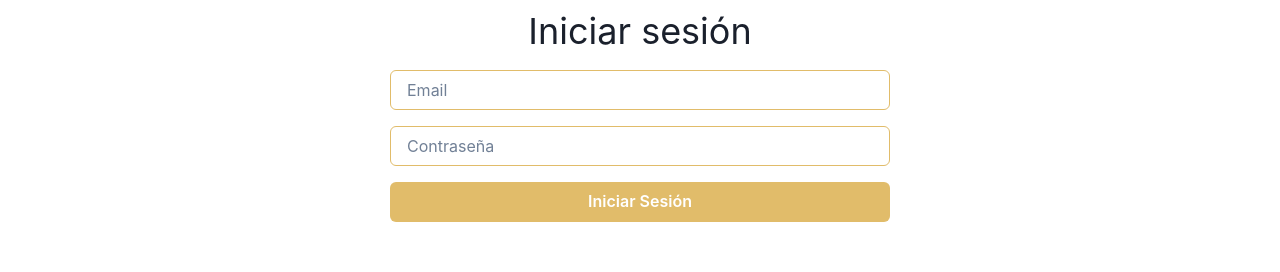
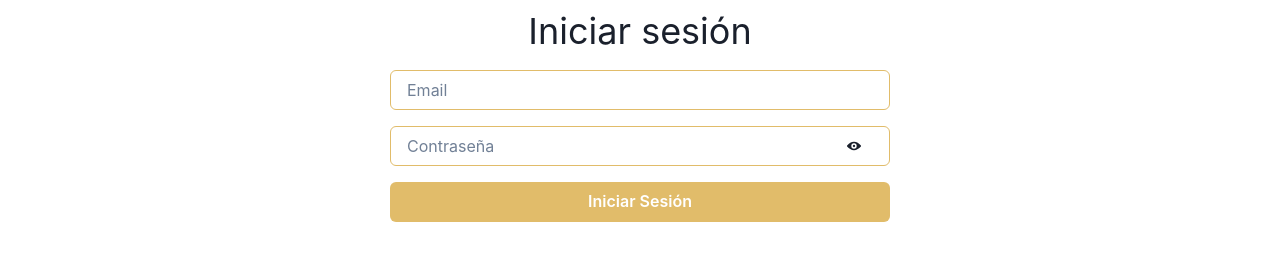
Before and after one commit to Julietabachur/frontFinal, a React (Vite) app in the folder frontend-integrador/: page /login in a window 1280 px wide. Shown: the part 164-436 px from the top of the page. Built offline with nearby package versions, Linux system fonts and the light colour scheme; no server answers; a web font is replaced by a local one.

Commit message:
cambiando login con react hook form y validaciones

```diff
--- a/frontend-integrador/src/components/pages/login/Login.jsx
+++ b/frontend-integrador/src/components/pages/login/Login.jsx
@@ -1,154 +1,72 @@
-import React, { useState, useEffect } from "react";
+import React, { useEffect, useState } from "react";
 import {
   Box,
   Input,
   Button,
   Stack,
-  VStack,
   Flex,
   Alert,
   AlertIcon,
   Text,
-  AlertDescription,
+  FormControl,
+  FormErrorMessage,
+  InputGroup,
+  InputRightElement,
 } from "@chakra-ui/react";
+import { ViewIcon, ViewOffIcon } from "@chakra-ui/icons";
 import axios from "axios";
 import { useNavigate } from "react-router-dom";
+import { useForm } from "react-hook-form";
 import { useProductContext } from "../home/Global.context";
 
 const authUrl = import.meta.env.VITE_AUTH_URL;
+const emailRegex = /^[\w-]+(\.[\w-]+)*@([\w-]+\.)+[a-zA-Z]{2,7}$/;
 
 const Login = () => {
-  const [email, setEmail] = useState("");
-  const [password, setPassword] = useState("");
+  const navigate = useNavigate();
   const [invalidCredentials, setInvalidCredentials] = useState(false);
   const [showAlert, setShowAlert] = useState(false);
-  const navigate = useNavigate();
-  const [media, setMedia] = useState(false);
   const { isSignIn, setIsSignIn } = useProductContext();
   const MIN_DESKTOP_WIDTH = 768;
+  const [media, setMedia] = useState(window.innerWidth < MIN_DESKTOP_WIDTH);
+  const [showPassword, setShowPassword] = useState(false);
 
-  // Efecto para suscribirse al evento de redimensionamiento de la ventana
+  const {
+    register,
+    handleSubmit,
+    setError,
+    clearErrors,
+    formState: { errors },
+  } = useForm();
+
+  const togglePasswordVisibility = () => setShowPassword(!showPassword);
+
+  // Resizing effect
   useEffect(() => {
     const handleResize = () => {
-      if (window.innerWidth < MIN_DESKTOP_WIDTH) {
-        setMedia(true);
-      } else {
-        setMedia(false);
-      }
+      setMedia(window.innerWidth < MIN_DESKTOP_WIDTH);
     };
-    if (window.innerWidth < MIN_DESKTOP_WIDTH) {
-      setMedia(true);
-    } else {
-      setMedia(false);
-    }
+    window.addEventListener("resize", handleResize);
+    return () => window.removeEventListener("resize", handleResize);
+  }, []);
 
-    window.addEventListener("resize", handleResize);
-
-    // Limpieza del event listener cuando el componente se desmonta
-    return () => {
-      window.removeEventListener("resize", handleResize);
-    };
-  }, [window.innerWidth]);
-
-  //confirma si riskkojkt existe es que la pesona ya esta registrado y si no va a home
-  const token = JSON.parse(localStorage.getItem("riskkojwt"));
-  //console.log(token)
-
-  const GETME_URL = import.meta.env.VITE_GETME_URL;
-
-  const getUsername = async (token) => {
+  const onSubmit = async (data) => {
     try {
-      const response = await axios.get(GETME_URL, {
-        headers: {
-          "Content-Type": "application/json",
-          Authorization: `Bearer ${token}`,
-        },
-      });
-
-      //console.log(response);
-      console.log("Username Verified: ", response.data.isVerified);
-
-      if (response) {
-        if (response.data.isVerified === "true") {
-          navigate("/");
-        } else {
-          //navigate("/verify");
-        }
-      } else {
-        localStorage.removeItem("riskkojwt");
+      const response = await axios.post(`${authUrl}/login`, data);
+      if (response.status === 200) {
+        setIsSignIn(false);
+        localStorage.setItem("riskkojwt", JSON.stringify(response.data.token));
+        navigate(
+          response.data.isVerified === "true"
+            ? "/"
+            : `/verifyReg?mailToken=${response.data.verifyToken}`
+        );
       }
     } catch (error) {
-      console.error("Fetch error:", error);
-    }
-  };
-
-  useEffect(() => {
-    if (token) {
-      getUsername(token);
-    }
-  }, []);
-
-  const handleLogin = async (e) => {
-    e.preventDefault();
-
-    try {
-      const response = await axios.post(`${authUrl}/login`, {
-        email,
-        password,
-      });
-
-      if (response.status === 200) {
-        // Inicio de sesión exitoso, guarda token y redirección a la página home
-        setIsSignIn(false);
-        localStorage.setItem("riskkojwt", JSON.stringify(response.data.token));
-
-        //console.log("logueado")
-        //console.log(response.data)
-
-        //console.log("HandleLogin Verified: ", response.data.isVerified);
-
-        if (response.data.isVerified === "true") {
-          console.log("Usuario verificado");
-
-          let isAdmin = false;
-
-          response.data.roles.forEach((rol) => {
-            if (rol === "ADMIN") {
-              isAdmin = true;
-            }
-          });
-
-          if (isAdmin) {
-            navigate("/");
-            // navigate("/admin"); // esta opcion permite direccionar al panel administrador si detecta ese rol.
+      if (error.response && error.response.status === 400) {
+        setInvalidCredentials(true);
+        setShowAlert(true);
       } else {
-            navigate("/");
-          }
-        } else {
-          console.log("Usuario no verificado");
-          //console.log(response.data.verifyToken);
-          const verifyUrl = "/verifyReg?mailToken=" + response.data.verifyToken;
-          navigate(verifyUrl);
-        }
-
-        //window.location.reload()
-      } else {
-        // Maneja otros escenarios de respuesta según tu API
-        console.error("Inicio de sesión fallido");
-        console.log(response.config.data);
-        console.log(response.status);
-      }
-    } catch (error) {
-      // Maneja errores de la solicitud
-      if (error.response && error.response.status === 400) {
-        // El servidor respondió con un código de estado 400 (No autorizado)
-        setInvalidCredentials(true);
-        setShowAlert(true); // Muestra la alerta cuando las credenciales son incorrectas
-        console.error(
-          "Credenciales incorrectas. Por favor, verifica tu correo electrónico y contraseña."
-        );
-      } else {
-        // Otros errores de solicitud
         console.error("Error en el inicio de sesión:", error);
       }
     }
@@ -164,77 +82,76 @@ const Login = () => {
           </Alert>
         </Box>
       )}
-      {media ? (
-        <Box pos={"relative"} top={10} w={"97vw"} h={"100vh"}>
-          <Text fontSize="2xl" align="center" py={3}>
+      <Box pos={"relative"} top={10} w={media ? "97vw" : "500px"} h={"100vh"}>
+        <Text fontSize={media ? "2xl" : "4xl"} align="center" py={3}>
           Iniciar sesión
         </Text>
+        <form onSubmit={handleSubmit(onSubmit)}>
           <Stack spacing={4} align="center" justify="center">
+            <FormControl isInvalid={errors.email}>
               <Input
-              w="250px"
                 placeholder="Email"
-              value={email}
-              onChange={(e) => setEmail(e.target.value)}
+                autoComplete="new-email"
+                borderColor={errors.email ? "red.500" : "#e1bc6a"}
+                focusBorderColor="#e1bc6a"
+                {...register("email", {
+                  required: "El email es requerido",
+                  pattern: { value: emailRegex, message: "Email no válido" },
+                })}
               />
+              <FormErrorMessage>{errors.email?.message}</FormErrorMessage>
+            </FormControl>
+            <FormControl isInvalid={errors.password}>
+              <InputGroup>
                 <Input
-              w="250px"
                   placeholder="Contraseña"
-              type="password"
-              value={password}
-              onChange={(e) => setPassword(e.target.value)}
+                  autoComplete="new-password"
+                  type={showPassword ? "text" : "password"}
+                  borderColor={errors.password ? "red.500" : "#e1bc6a"}
+                  focusBorderColor="#e1bc6a"
+                  {...register("password", {
+                    required: "La contraseña es requerida",
+                    minLength: {
+                      value: 8,
+                      message: "Debe tener al menos 8 caracteres",
+                    },
+                  })}
                 />
-            <Button w="200px" bg={"verde2"} onClick={handleLogin}>
+                <InputRightElement width="4.5rem">
+                  <Button
+                    h="1.75rem"
+                    size="sm"
+                    bg="transparent" // Fondo transparente
+                    _hover={{ bg: "transparent" }} // Quitar fondo al pasar el ratón
+                    _active={{ bg: "transparent" }} // Quitar fondo al hacer clic
+                    _focus={{ boxShadow: "none" }} // Quitar el borde de enfoque
+                    onClick={togglePasswordVisibility}
+                  >
+                    {showPassword ? <ViewOffIcon /> : <ViewIcon />}
+                  </Button>
+                </InputRightElement>
+              </InputGroup>
+              <FormErrorMessage>{errors.password?.message}</FormErrorMessage>
+            </FormControl>
+            <Button
+              w={media ? "250px" : "500px"}
+              bg={"#e1bc6a"}
+              color="white"
+              _hover={{ backgroundColor: "#d3a45a" }}
+              type="submit"
+            >
               Iniciar Sesión
             </Button>
             {showAlert && invalidCredentials && (
-              <Alert status="error" w="300px" mt={4}>
-                <VStack>
+              <Alert status="error" w={media ? "300px" : "500px"} mt={4}>
                 <AlertIcon />
-                  <p align="center">
-                    Credenciales incorrectas. Por favor, verifica tu correo
-                    electrónico y contraseña.
-                  </p>
-                </VStack>
+                Credenciales incorrectas. Por favor, verifica tu correo y
+                contraseña.
               </Alert>
             )}
           </Stack>
+        </form>
       </Box>
-      ) : (
-        <Box pos={"relative"} top={10} w={"97vw"} h={"100vh"}>
-          <Text fontSize="4xl" align="center" py={3}>
-            Iniciar sesión
-          </Text>
-          <Stack spacing={4} align="center" justify="center">
-            <Input
-              w="500px"
-              placeholder="Email"
-              value={email}
-              borderColor={"#e1bc6a"}
-              focusBorderColor="#e1bc6a"
-              onChange={(e) => setEmail(e.target.value)}
-            />
-            <Input
-              w="500px"
-              placeholder="Contraseña"
-              type="password"
-              value={password}
-              borderColor={"#e1bc6a"}
-              focusBorderColor="#e1bc6a"
-              onChange={(e) => setPassword(e.target.value)}
-            />
-            <Button w="500px" bg={"#e1bc6a"} color="white" _hover={{ backgroundColor: "#d3a45a" }} onClick={handleLogin}>
-              Iniciar Sesión
-            </Button>
-            {showAlert && invalidCredentials && (
-              <Alert status="error" w="500px" mt={4}>
-                <AlertIcon />
-                Credenciales incorrectas. Por favor, verifica tu correo
-                electrónico y contraseña.
-              </Alert>
-            )}
-          </Stack>
-        </Box>
-      )}
     </Flex>
   );
 };
```
Also changed, not shown: frontend-integrador/src/components/pages/login/Register.jsx (+53 -14 lines). Lines whose indentation alone changed are shown as unchanged.
